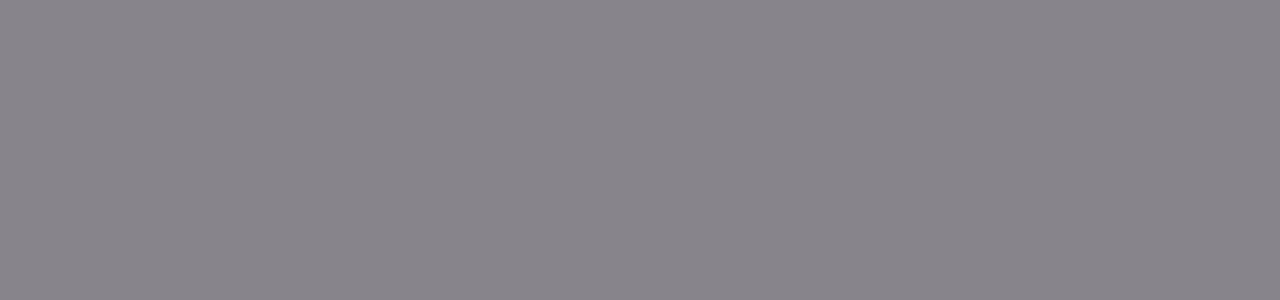
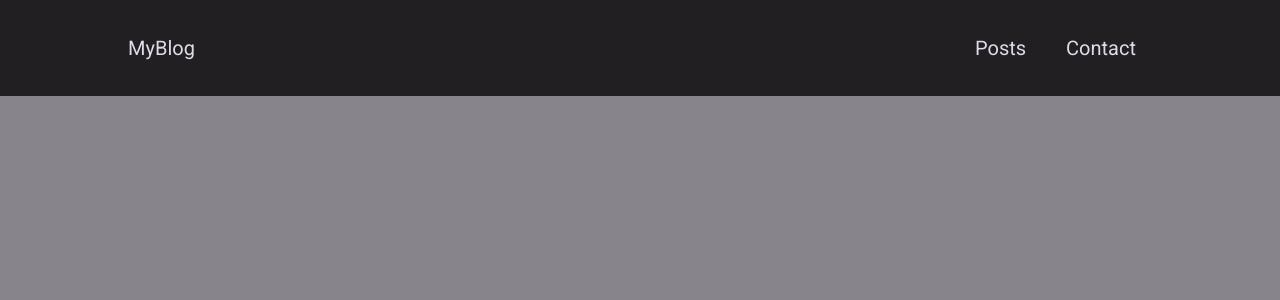
Before and after one commit to JELKOV/BLOG-SITE-By-Next.js-, a Next.js app: page /posts in a window 1280 px wide. Shown: the top 300 px of the page. Built offline with nearby package versions, Linux system fonts and the light colour scheme.

Commit message:
#4 내비게이션 바 및 Layout 컴포넌트 구현

```diff
--- /dev/null
+++ b/components/layout/layout.js
@@ -0,0 +1,13 @@
+import { Fragment } from "react";
+import MainNavigation from "./main-navigation";
+
+function Layout(props) {
+  return (
+    <Fragment>
+      <MainNavigation />
+      <main>{props.children}</main>
+    </Fragment>
+  );
+}
+
+export default Layout;
--- /dev/null
+++ b/components/layout/logo.js
@@ -0,0 +1,5 @@
+function Logo() {
+  return <div>MyBlog</div>;
+}
+
+export default Logo;
--- /dev/null
+++ b/components/layout/main-navigation.js
@@ -0,0 +1,31 @@
+import Link from "next/link";
+import classes from "./main-navigation.module.css";
+import Logo from "./logo";
+
+function MainNavigation() {
+  return (
+    <header className={classes.header}>
+      <Link href="/" legacyBehavior>
+        <a>
+          <Logo />
+        </a>
+      </Link>
+      <nav>
+        <ul>
+          <li>
+            <Link href="/posts" legacyBehavior>
+              <a>Posts</a>
+            </Link>
+          </li>
+          <li>
+            <Link href="/contact" legacyBehavior>
+              <a>Contact</a>
+            </Link>
+          </li>
+        </ul>
+      </nav>
+    </header>
+  );
+}
+
+export default MainNavigation;
--- /dev/null
+++ b/components/layout/main-navigation.module.css
@@ -0,0 +1,42 @@
+.header {
+    width: 100%;
+    height: 6rem;
+    background-color: var(--color-grey-900);
+    display: flex;
+    justify-content: space-between;
+    align-items: center;
+    padding: 0 10%;
+  }
+
+  .header ul {
+    list-style: none;
+    display: flex;
+    align-items: baseline;
+    margin: 0;
+    padding: 0;
+  }
+
+  .header li {
+    margin: 0 var(--size-4);
+  }
+
+  .header a {
+    color: var(--color-grey-100);
+    font-size: var(--size-4);
+  }
+
+  .header a:hover,
+  .header a:active,
+  .header a.active {
+    color: var(--color-grey-200);
+  }
+
+  @media (min-width: 768px) {
+    .header ul {
+      gap: 0.5rem;
+    }
+
+    .header a {
+      font-size: var(--size-5);
+    }
+  }
--- a/pages/_app.js
+++ b/pages/_app.js
@@ -1,7 +1,12 @@
-import '../styles/globals.css'
+import "../styles/globals.css";
+import Layout from "../components/layout/layout";
 
 function MyApp({ Component, pageProps }) {
-  return <Component {...pageProps} />
+  return (
+    <Layout>
+      <Component {...pageProps} />
+    </Layout>
+  );
 }
 
-export default MyApp
+export default MyApp;
```
